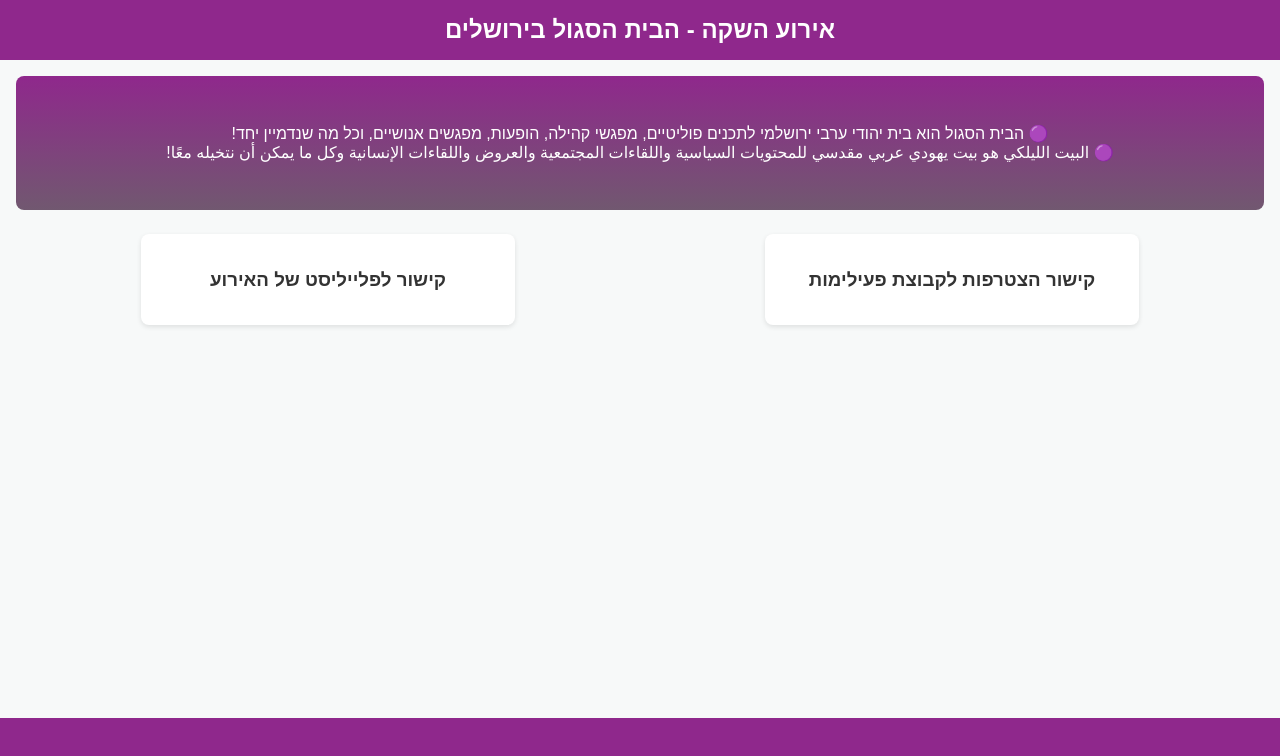
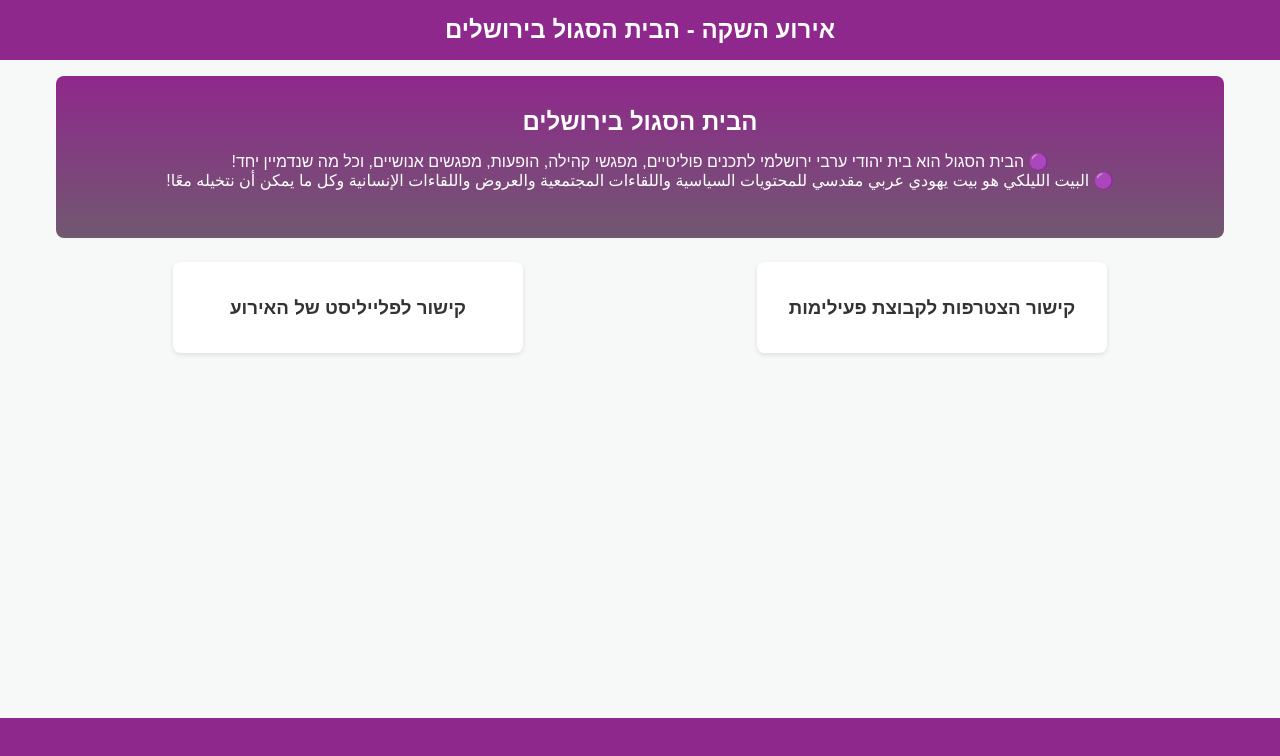
Before and after one commit to IlaySkutelsky/purpleHouseJLM, a plain HTML site: page index.html in a window 1280 px wide. Drawn offline with Linux system fonts and the light colour scheme; a web font is replaced by a local one.

Commit message:
Design fixes

```diff
--- a/index.html
+++ b/index.html
@@ -15,6 +15,7 @@
     </header>
     <main>
         <section class="hero">
+            <h2>הבית הסגול בירושלים</h2>
             <p>🟣 הבית הסגול הוא בית יהודי ערבי ירושלמי לתכנים פוליטיים, מפגשי קהילה, הופעות, מפגשים אנושיים, וכל מה שנדמיין יחד!
             <br/>
 🟣 البيت الليلكي هو بيت يهودي عربي مقدسي للمحتويات السياسية واللقاءات المجتمعية والعروض واللقاءات الإنسانية وكل ما يمكن أن نتخيله معًا!</p>
--- a/style.css
+++ b/style.css
@@ -74,6 +74,11 @@ footer {
 
 /* Responsive Design */
 @media(min-width: 600px) {
+  main {
+    max-width: 1200px;
+    margin: 0 auto;
+  }
+
   .features {
     flex-direction: row;
     justify-content: space-around;
```
